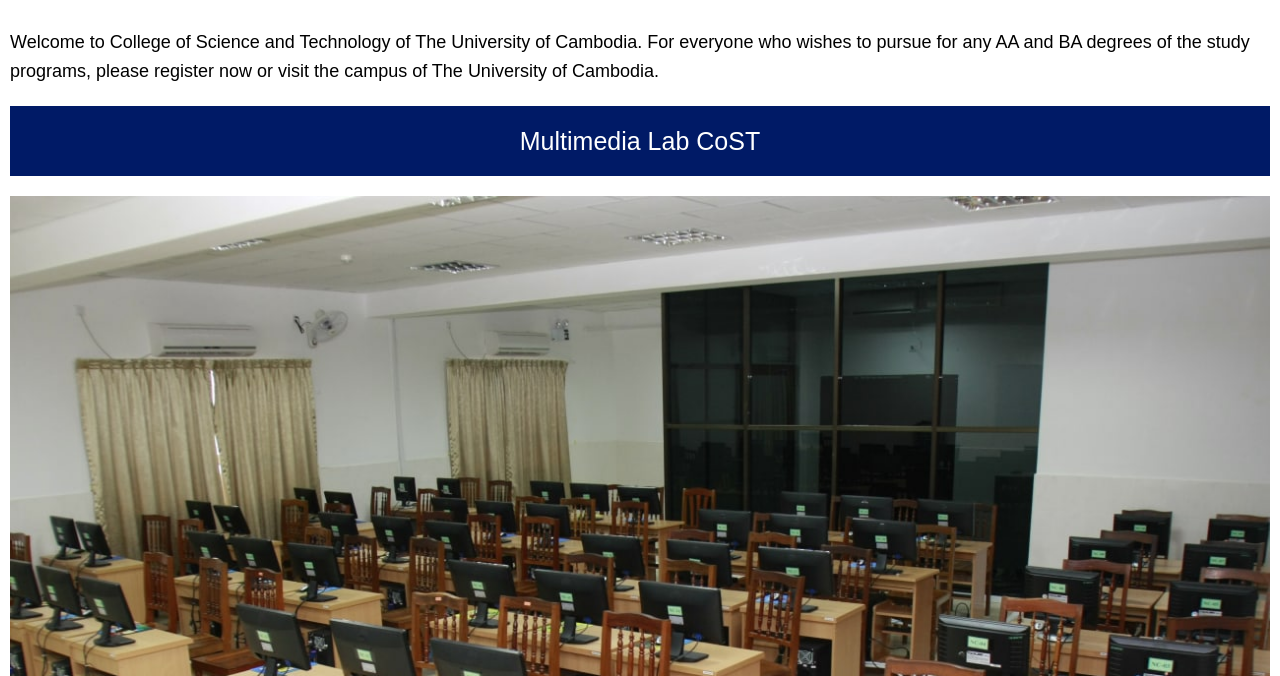
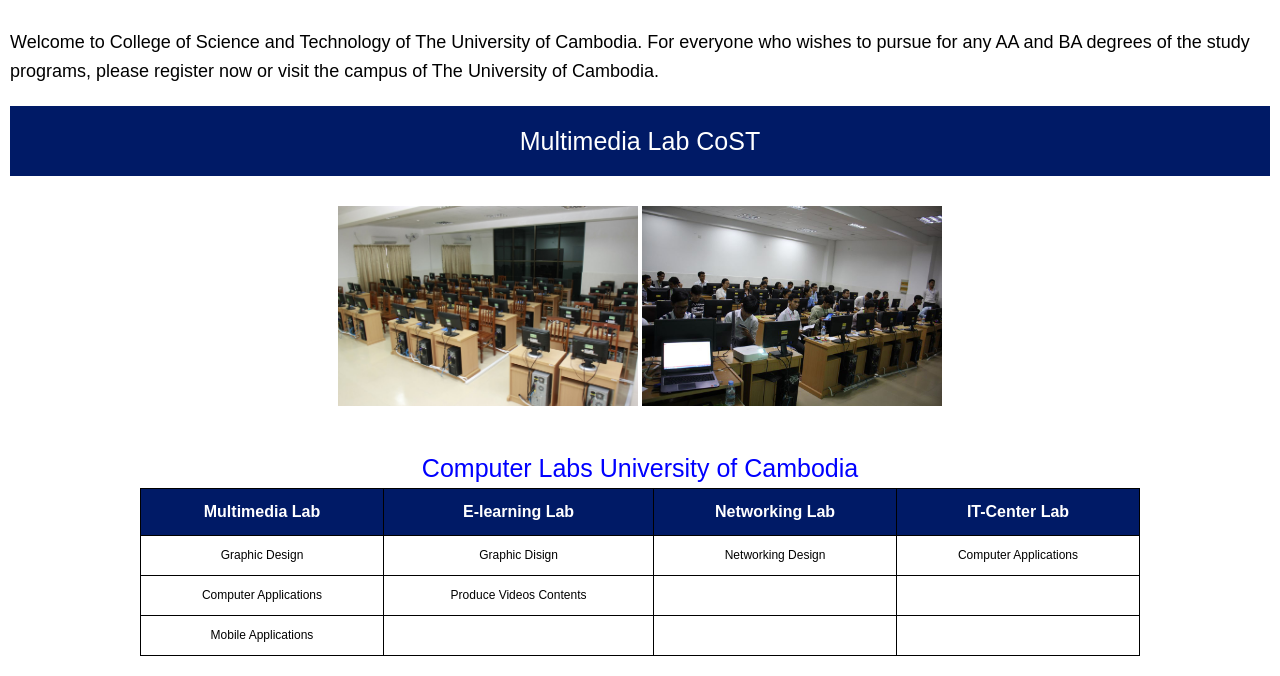
Before and after one commit to pheakraksa/Thefinalproject, a plain HTML site: page Lab2.html in a window 1280 px wide. Shown: the top 676 px of the page. Drawn offline with Linux system fonts and the light colour scheme.

Commit message:
Update Lab2.html

```diff
--- a/Lab2.html
+++ b/Lab2.html
@@ -28,10 +28,10 @@
 
         .photo img {
             width: 100%;
-            max-width: 5%v;
+            max-width: 300px;
             height: auto;
             margin: 10px auto;
-            display: block;
+            display: inline-block;
         }
         .table-container{
             overflow-x: auto;
```
